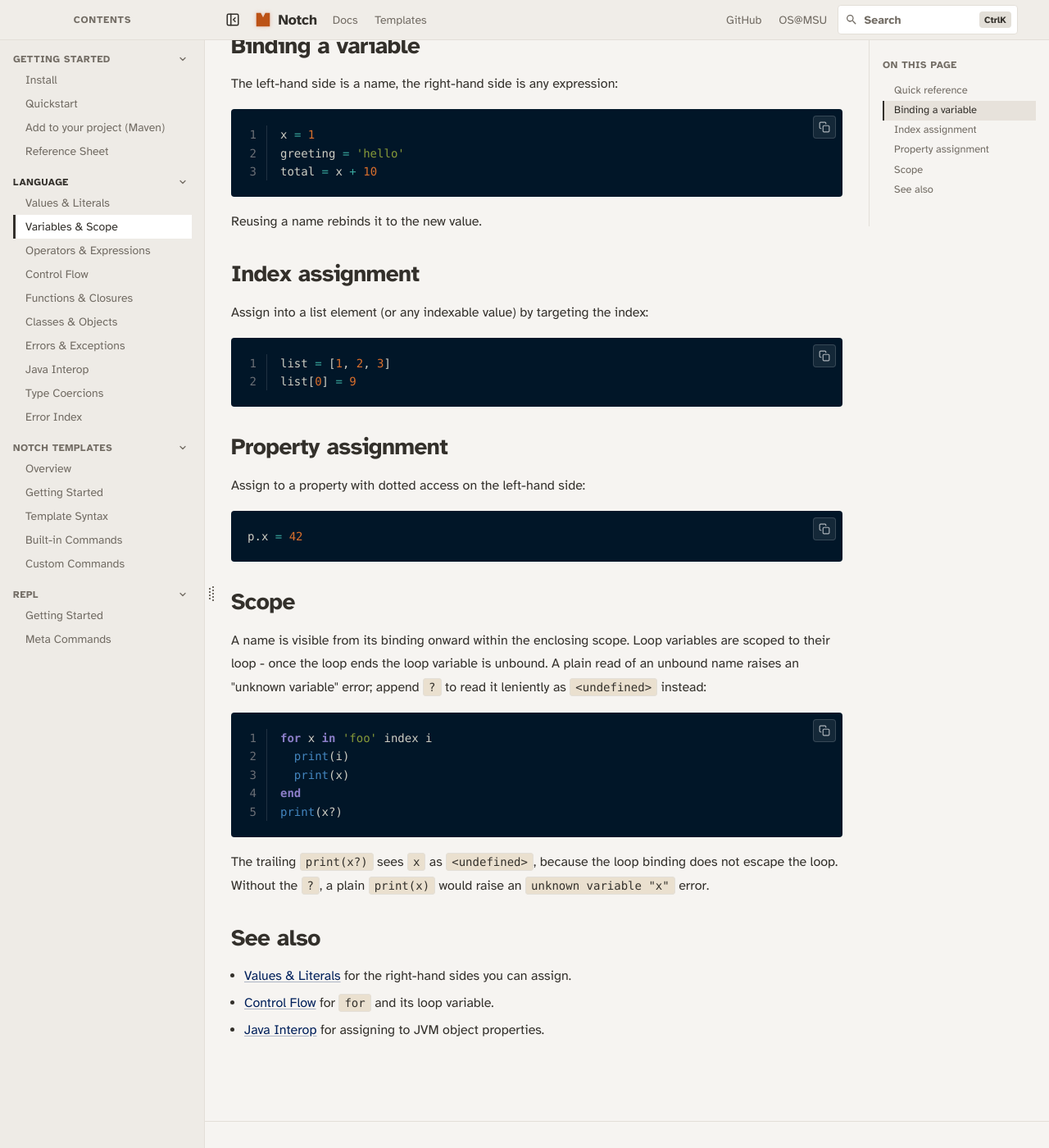
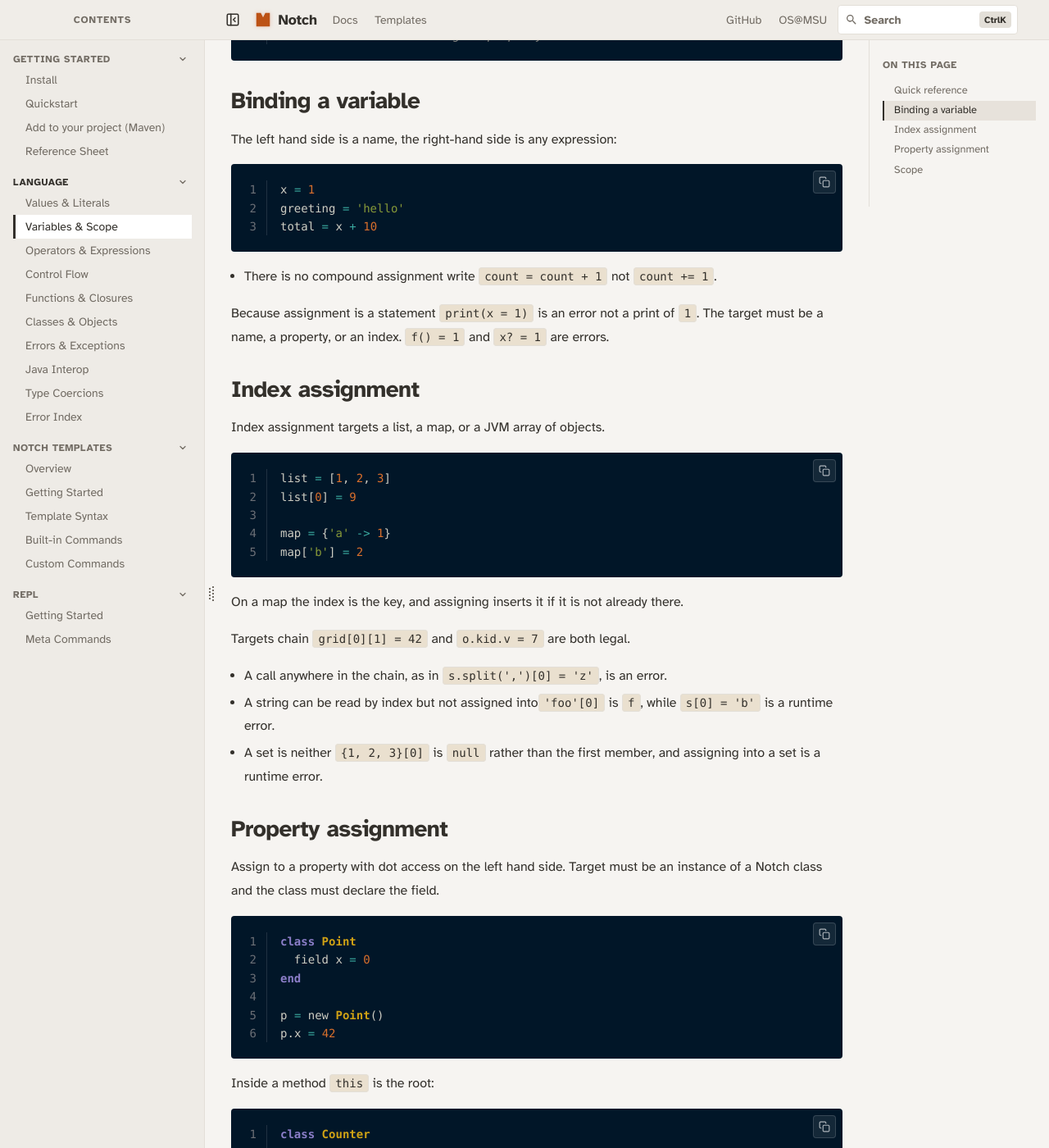
Before and after one commit to msu/notch, a Jekyll site: the page built from docs/_language/variables.md, in a window 1280 px wide and 1400 px high, scrolled down 468 px. Shown: the whole window at 82% size. Built offline with Jekyll 4.4.1, drawn with Linux system fonts in a browser that asks for light colours; some of the changed text lies outside the part shown.

Commit message:
update values and variables docs

````diff
--- a/docs/_language/values.md
+++ b/docs/_language/values.md
@@ -5,9 +5,7 @@
 order: 1
 ---
 
-Notch source is built out of expressions, and the smallest expressions are
-primary expressions: integer literals, boolean literals, string literals, `null`,
-identifiers, parenthesized expressions, and the collection literals.
+Notch is built out of expressions and statements. This docs page address the expressions.
 
 ## Quick reference
 
@@ -15,14 +13,16 @@
 42   0xff   0b101   0o77     # integers (decimal, hex, binary, octal)
 true   false                 # booleans
 null                         # null
-'hello'   "hello"            # strings
-[1, 2, 3]                    # list
-{'foo' -> 1, 'bar' -> 2}     # map
-{1, 2, 3}                    # set
+'hello'   "hello"   :hello   # strings
+f'{count} items'   f:{count} # interpolated strings
+[1, 2, 3]   []               # list, empty list
+{'foo' -> 1}   {}            # map, empty map
+{1, 2, 3}   {,}              # set, empty set
+count   count?               # identifier, lenient read
 (1 + 2) * 3                  # grouping
 ```
 
-## Numbers
+## Integers
 
 An integer literal:
 
@@ -30,14 +30,13 @@
 42
 ```
 
-Integer literals also accept hexadecimal, binary, and octal prefixes. `0xff`,
-`0b101`, and `0o77` are `255`, `5`, and `63`:
+Integers are the only numeric literal. There is no decimal or floating-point
+form currently, and a literal must be in the range `0` to `2147483647`. See
+[Type Coercions](../coercions/) for how Notch reaches the other JVM numeric
+types.
 
-```notch
-0xff
-0b101
-0o77
-```
+Integer literals also accept hexadecimal, binary, and octal prefixes: `0xff`,
+`0b101`, and `0o77` are `255`, `5`, and `63`.
 
 ## Booleans and null
 
@@ -47,13 +46,47 @@
 null
 ```
 
+`null` is a value you can write and pass around, the same one Java uses. Notch
+also has `<undefined>`, which has no literal form. A plain read of a name that
+was never bound is an error, not `<undefined>`.
+
 ## Strings
 
-A string literal is single- or double-quoted:
+A string literal is single or double quoted.
 
 ```notch
 'hello'
 "hello"
+```
+
+A quoted string cannot span a line.
+
+Inside a string, `\\`, `\n`, `\r`, and `\t` are the backslash, newline, carriage
+return, and tab. The enclosing quote escapes itself  `\'` inside `'...'` and
+`\"` inside `"..."`.
+
+A `:` starts a terse string running to the next space, `,`, `)`, `]`, `}`, or end of line. A tab does not end it. It needs no closing quote:
+
+```notch
+:hello
+```
+
+A terse string is taken literally: `\n` and the other escapes are ordinary
+characters inside it.
+
+An `f` prefix is an interpolated string. Each `{expression}` inside it is
+evaluated and substituted.
+
+Write {% raw %}`{{`{% endraw %} for a literal `{` and a `}` needs no escape.
+
+```notch
+count = 3
+print(f'{count} items')
+# 3 items
+print(f"one more is {count + 1}")
+# one more is 4
+print(f:{count}items)
+# 3items
 ```
 
 ## Lists
@@ -62,49 +95,73 @@
 [1, 2, 3]
 ```
 
-A trailing comma is allowed:
-
-```notch
-[1, 2, 3,]
-```
+A trailing comma is allowed in list, map, and set literals: `[1, 2, 3,]`. The
+empty list is `[]` Unlike a string, a collection literal may span lines, as long as the commas are there.
 
 ## Maps
 
-A map is a brace list of `key -> value` pairs. Keys are expressions - a bare name
-is read as a variable, so quote string keys (single- or double-quoted, or the
-terse `:` form):
+A map is a brace literal of `key -> value` pairs, and `{}` is the empty map.
+Keys are expressions thus a bare name is read as a variable.
 
 ```notch
-{'foo' -> 1, 'bar' -> 2}
-{"foo foo" -> 1, "bar" -> 2}
+# Variable
+{foo -> 1}
+# String
+{'foo' -> 1, "bar" -> 2}
 {:foo123 -> 1, :bar -> 2}
 ```
 
-Map values can be any expression, including closures:
-
-```notch
-{'foo' -> \-> "bar"}
-```
+* A terse key needs a space before the `->`. A terse string runs until a space, so
+  `{:foo->1}` reads as the single string `foo->1` and gives you a set, not a map.
+* A repeated key keeps the last value written, silently: `{'a' -> 1, 'a' -> 2}`
+  is `{a=2}`.
+* A map literal does not keep the order you wrote it in iterating one can yield
+  the pairs in any order.
 
 ## Sets
 
-A brace list without `key -> value` pairs is a set:
+A brace literal without `key -> value` pairs is a set:
 
 ```notch
 {1, 2, 3}
 ```
 
+A set keeps the order you wrote and drops duplicates. Sets print with brackets,
+so `{3, 1, 2, 1}` prints as `[3, 1, 2]` . It is still a set not a list.
+
+The empty set is `{,}`, not `{}`. This distinguishes it from a map.
+
 ## Identifiers and parentheses
 
-Identifiers refer to bindings in the current scope. Parentheses group
-expressions:
+An identifier starts with a letter, `_`, or `$`, and continues with those plus
+digits.
+
+```notch
+count   _internal   $ref   item2   café
+```
+
+Reserved words cannot be used as names. See [Grammar](../grammar/) for the list of reserved words.
+
+Parentheses group an expression so it binds before the operators around it:
 
 ```notch
 (1 + 2) * 3
 ```
 
-## See also
+That is `9`; without the parentheses `1 + 2 * 3` is `7`.
 
-- [Operators & Expressions](../operators/) for how primary expressions combine.
-- [Variables & Scope](../variables/) for binding names to values.
-- [Functions & Closures](../functions/) for the `\-> expr` form used above.
+## Comments
+
+`#` and `//` run to the end of the line. `/* */` is a block comment: it may span
+lines, or sit inside an expression, so `x = 1 /* inline */ + 2` is `3`. Block
+comments do not nest the first `*/` closes the one that is open and one that
+is never closed is a tokenize error.
+
+```notch
+x = 1   # to end of line
+y = 2   // also to end of line
+z = 3   /* block */
+```
+
+* All three are ordinary characters inside a string, quoted or terse, so
+  `'a # b'` is the whole string.
--- a/docs/_language/variables.md
+++ b/docs/_language/variables.md
@@ -5,20 +5,23 @@
 order: 2
 ---
 
-A variable is a name bound to a value with `=`. Assignment is a statement: it runs
-for its effect on the current scope, not for a value.
+A variable is a name bound to a value with `=`. Assignment is a statement and it runs
+for its effect on the scopes the name is bound in not for a value like when evaluating an expression.
 
 ## Quick reference
 
 ```notch
 x = 1              # bind a name
+x?                 # read leniently, <undefined> if unbound
 list[0] = 9        # assign into a list element
+map['key'] = 9     # insert or replace a map key
 p.x = 42           # assign a property
+this.x = 42        # assign a property inside a method
 ```
 
 ## Binding a variable
 
-The left-hand side is a name, the right-hand side is any expression:
+The left hand side is a name, the right-hand side is any expression:
 
 ```notch
 x = 1
@@ -26,46 +29,121 @@
 total = x + 10
 ```
 
-Reusing a name rebinds it to the new value.
+* There is no compound assignment write `count = count + 1` not `count += 1`.
+
+Because assignment is a statement `print(x = 1)` is an error not a print of `1`. The target must be a name, a property, or an index. `f() = 1` and `x? = 1` are
+errors.
 
 ## Index assignment
 
-Assign into a list element (or any indexable value) by targeting the index:
+Index assignment targets a list, a map, or a JVM array of objects.
 
 ```notch
 list = [1, 2, 3]
 list[0] = 9
+
+map = {'a' -> 1}
+map['b'] = 2
 ```
+
+On a map the index is the key, and assigning inserts it if it is not already
+there.
+
+Targets chain `grid[0][1] = 42` and `o.kid.v = 7` are both legal.
+
+* A call anywhere in the chain, as in `s.split(',')[0] = 'z'`, is an error.
+* A string can be read by index but not assigned into`'foo'[0]` is `f`, while
+  `s[0] = 'b'` is a runtime error.
+* A set is neither `{1, 2, 3}[0]` is `null` rather than the first member, and assigning into a set is a runtime error.
 
 ## Property assignment
 
-Assign to a property with dotted access on the left-hand side:
+Assign to a property with dot access on the left hand side. Target must
+be an instance of a Notch class and the class must declare the field.
 
 ```notch
+class Point
+  field x = 0
+end
+
+p = new Point()
 p.x = 42
+```
+
+Inside a method `this` is the root:
+
+```notch
+class Counter
+  field n = 0
+  function bump()
+    this.n = this.n + 1
+  end
+end
+```
+
+* Assigning a property on a JVM object is a runtime error even though reading one
+  works. The same `Point` shape from a Java class rejects the write:
+
+```notch
+import java.awt.Point as Pt
+p = new Pt(5, 6)
+print(p.x)     # 5.0
+p.x = 9        # ERROR: cannot assign a property on a non-instance value
 ```
 
 ## Scope
 
-A name is visible from its binding onward within the enclosing scope. Loop
-variables are scoped to their loop - once the loop ends the loop variable is
-unbound. A plain read of an unbound name raises an "unknown variable" error;
-append `?` to read it leniently as `<undefined>` instead:
+A name is visible from its binding onward within the enclosing scope.
 
 ```notch
-for x in 'foo' index i
-  print(i)
-  print(x)
+n = 1
+function bump()
+  n = n + 1
 end
-print(x?)
+bump()
+print(n)
+# prints 2
 ```
 
-The trailing `print(x?)` sees `x` as `<undefined>`, because the loop binding does
-not escape the loop. Without the `?`, a plain `print(x)` would raise an
-`unknown variable "x"` error.
+A scope is opened by a loop body, a function or closure body, a class method
+body, and a `catch` clause. An `if` or `else` body and a `try` body do not open
+one, so a name bound inside an `if` is still bound after its `end`.
 
-## See also
+Function declarations follow the same rule a function declared inside any of those scopes is not callable after that body ends and reports as `undefined function` rather than unknown variable.
 
-- [Values & Literals](../values/) for the right-hand sides you can assign.
-- [Control Flow](../control-flow/) for `for` and its loop variable.
-- [Java Interop](../java-interop/) for assigning to JVM object properties.
+* `?` cannot rescue it.
+
+```notch
+for n in [1]
+  function hidden()
+    print('hi')
+  end
+end
+hidden()    # undefined function 'hidden'
+hidden?()   # same error '?' does not rescue a call
+```
+
+Contrast an `if` body, which opens no scope, so a function declared inside one is callable after its `end`.
+
+A loop body is a single scope covering all iterations and any name *first* bound inside a loop is unbound once the loop ends.
+
+```notch
+total = 0
+for n in [1, 2, 3]
+  total = total + n
+  x = "unbound"
+end
+print(x?) # prints undefined
+print(total) # prints 0
+```
+
+A parameter hides an outer name while the body only reads it but assigning to it writes through to any binding in an enclosing scope:
+
+```notch
+n = 1
+function f(n)
+  n = n + 1
+end
+f(99)
+print(n) # prints 100
+```
````
